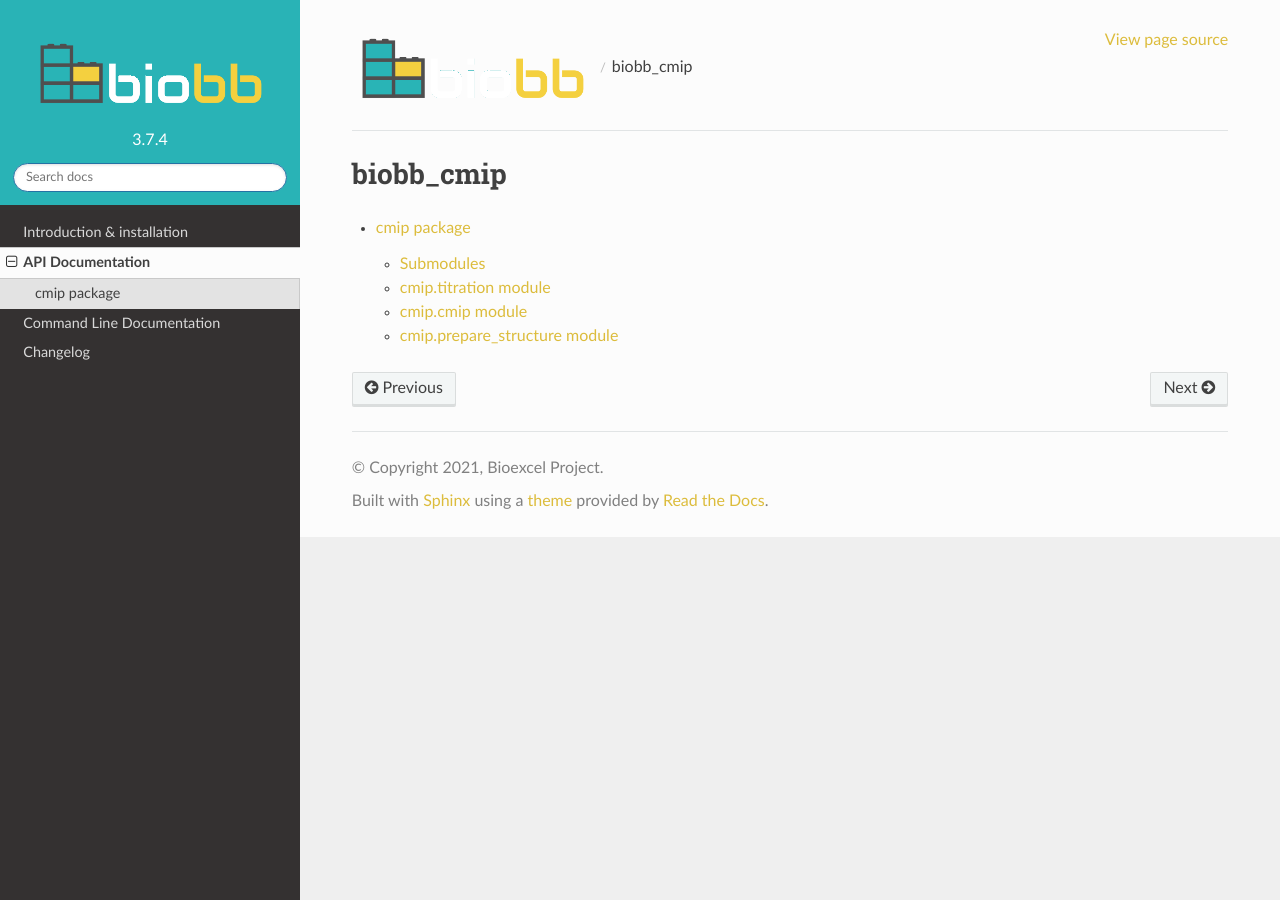
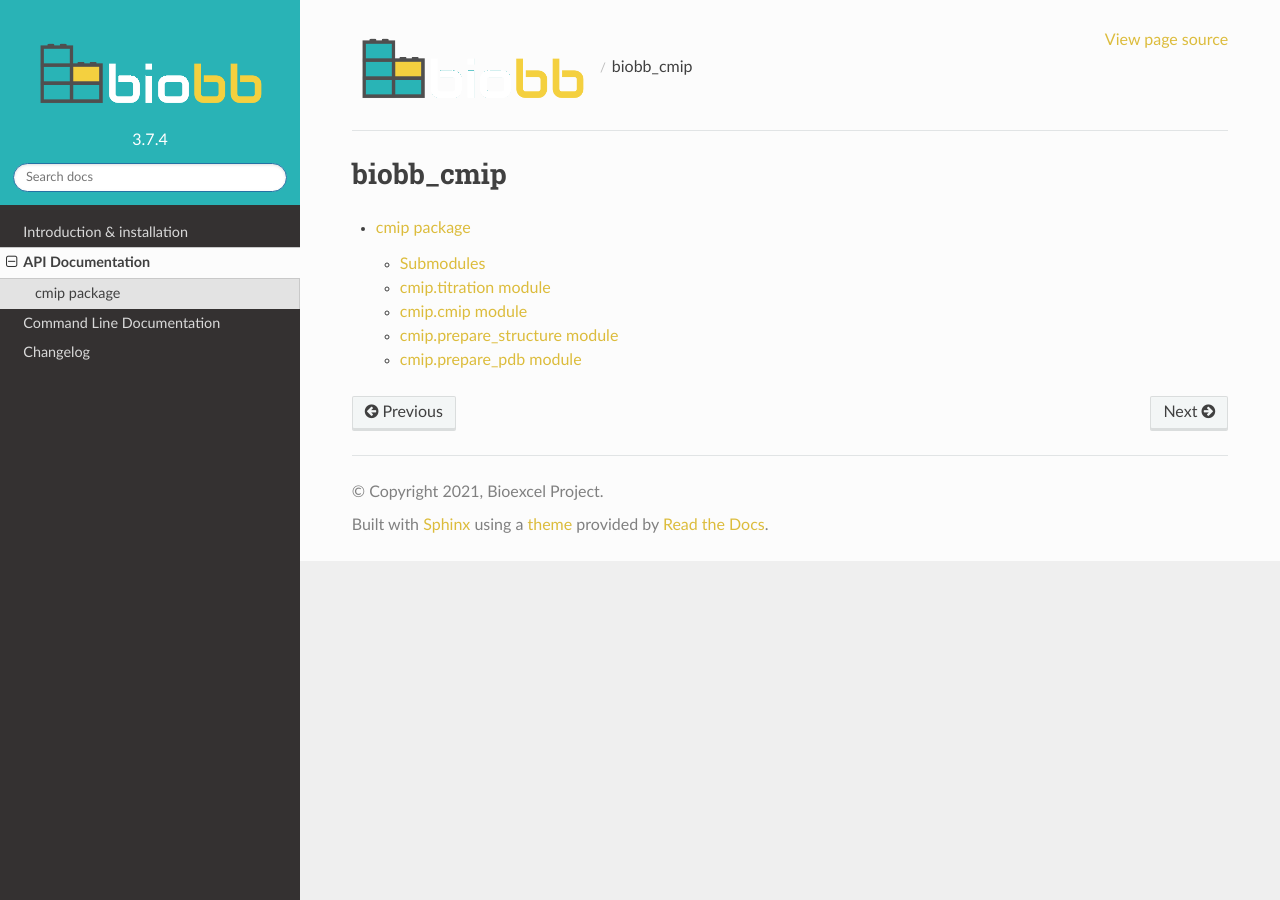
Before and after one commit to bioexcel/biobb_cmip, a Sphinx documentation site: the page built from biobb_cmip/docs/source/modules.rst, in a window 1280 px wide. Built offline with Sphinx 7.4.7 and the Read the Docs theme 2.0.0, drawn with Linux system fonts in a browser that asks for light colours.

Commit message:
Fix documentation

```diff
--- a/biobb_cmip/docs/source/cmip.rst
+++ b/biobb_cmip/docs/source/cmip.rst
@@ -29,3 +29,12 @@
     :members:
     :undoc-members:
     :show-inheritance:
+
+
+cmip.prepare_pdb module
+------------------------------
+
+.. automodule:: cmip.prepare_pdb
+    :members:
+    :undoc-members:
+    :show-inheritance:
```
